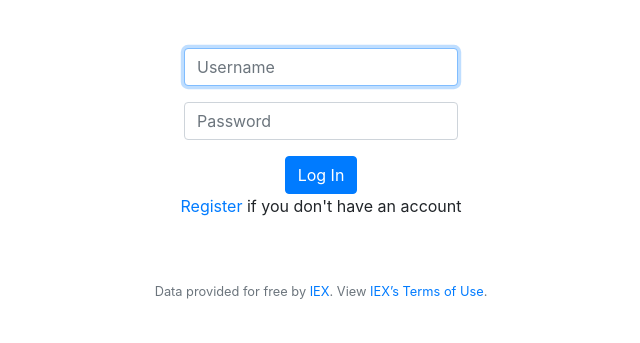
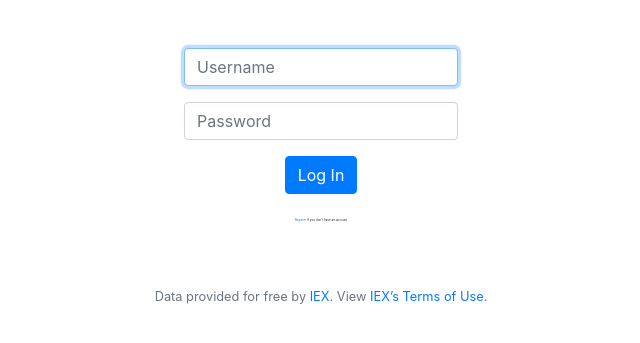
Before and after one commit to Jiuhk/C-50, a Flask app: page /login in a window 1280 px wide. Shown: the part 76-419 px from the top of the page, without its empty margins (319-959 px from the left). Run offline with Flask 2, Linux system fonts and the light colour scheme; some libraries are stand-ins or nearby versions.

Commit message:
Update login.html

```diff
--- a/templates/login.html
+++ b/templates/login.html
@@ -13,7 +13,9 @@
             <input class="form-control" name="password" placeholder="Password" type="password">
         </div>
         <button class="btn btn-primary" type="submit">Log In</button>
-        <p>
+        <br>
+        <br>
+        <p style="font-size:3px">
             <a href="/register" id="register" >Register</a> if you don't have an account
         </p>
     </form>
```
